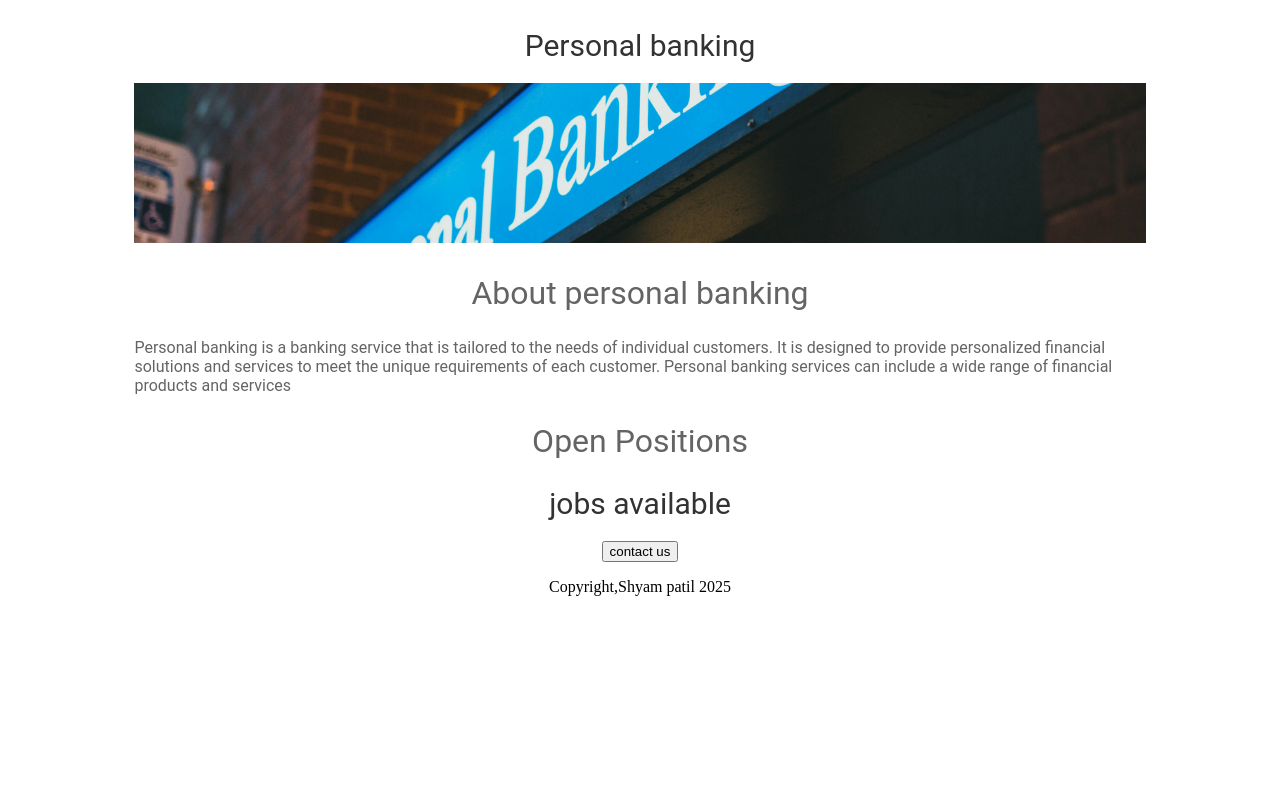
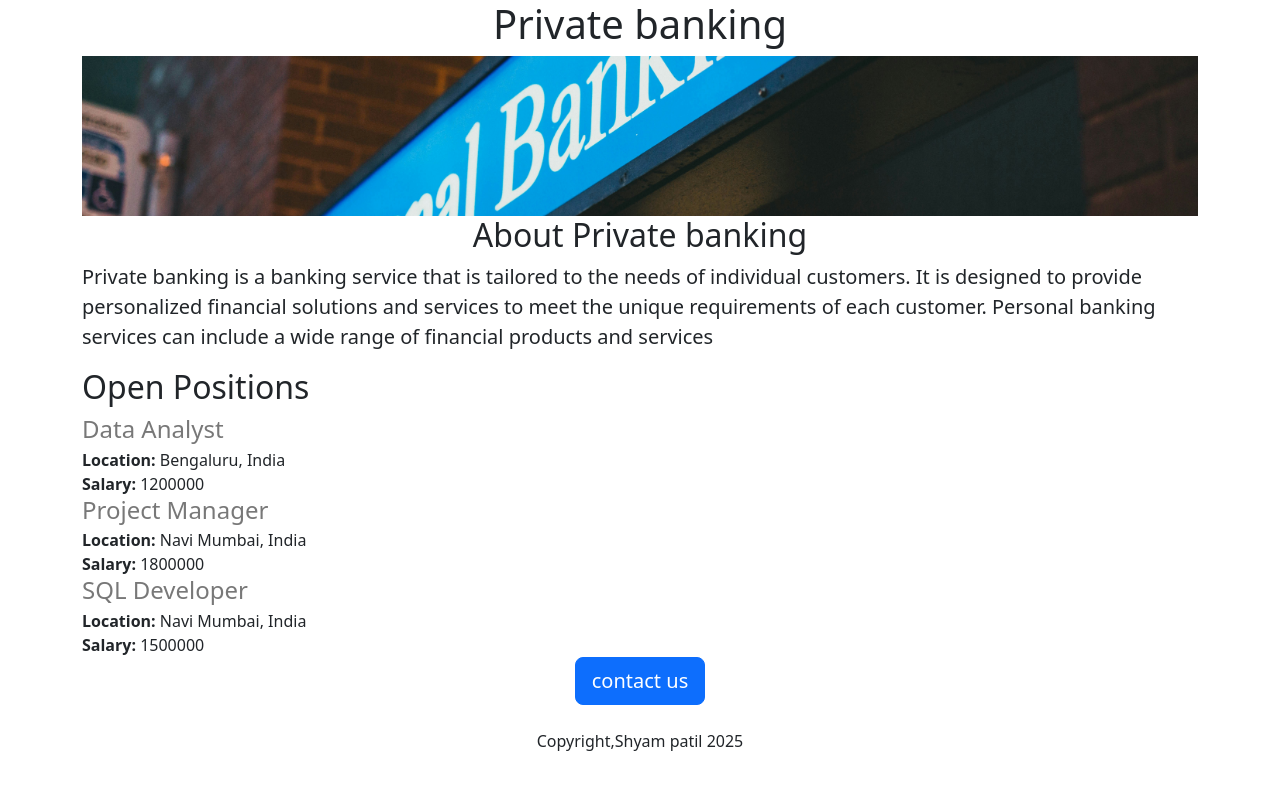
Before and after one commit to shyampatil200006-maker/shyam-development-proj, a Flask app: page / in a window 1280 px wide. Run offline with Flask 3, Linux system fonts and the light colour scheme.

Commit message:
added bootstrap styling and a python list data

```diff
--- a/main.py
+++ b/main.py
@@ -8,17 +8,28 @@
 
 flaskapp = Flask(__name__)
 
+JOBS = [{
+    'id': 1,
+    'title': 'Data Analyst',
+    'location': 'Bengaluru, India',
+    'salary': '1200000'
+}, {
+    'id': 2,
+    'title': 'Project Manager',
+    'location': 'Navi Mumbai, India',
+    'salary': '1800000'
+}, {
+    'id': 3,
+    'title': "SQL Developer",
+    'location': 'Navi Mumbai, India',
+    'salary': '1500000'
+}]
+
 
 @flaskapp.route('/')
 def home():
-  """Home page route."""
-  return render_template('home.html')
-
-
-@flaskapp.route('/about')
-def about():
-  """About page route."""
-  return render_template('home.html')
+  """Home page route. with multiple parameters for job list , banking type"""
+  return render_template('home.html', availjobs=JOBS, bnktype="Private")
 
 
 if __name__ == "__main__":
--- a/templates/home.html
+++ b/templates/home.html
@@ -1,49 +1,37 @@
 <!DOCTYPE html>
 <html>
 <head>
-  <title> Shyam's Home</title>
   <style>
-    h1{
-      font-size: 30px;
-      font-family:Roboto;
-      font-weight:normal;
-      color:rgb(50,50,50);
-      text-align:center;
-    }
     #banner{
       width:100%;
       height:160px;
       object-fit:cover
     }
-    h2{
-      font-size: 32px;
-      font-family:Roboto;
-      font-weight:normal;
-      color:rgb(100,100,100);
-      text-align:center;
-    }
-    .bodytext{
-      font-family:Roboto;
-      color:rgb(100,100,100);
-    }
-    #container{
-      width:80%;
-      margin:auto;
-      overflow:hidden
-    }
   </style>
+   <title> Shyam's Home</title>
+  <meta charset="utf-8">
+  <meta name="viewport" content="width=device-width, initial-scale=1">
+  <link href="https://cdn.jsdelivr.net/npm/bootstrap@5.3.8/dist/css/bootstrap.min.css" rel="stylesheet" integrity="sha384-sRIl4kxILFvY47J16cr9ZwB07vP4J8+LH7qKQnuqkuIAvNWLzeN8tE5YBujZqJLB" crossorigin="anonymous">
 </head>
   <body>
-    <div id = "container">
-    <h1>Personal banking</h1>
-    <img id = "banner" src="https://cf005087-45b8-4b3b-a394-f1569f23f128-00-1z94h9pgn8jec.pike.replit.dev/static/personal_banking.jpg"  </img>
-    <h2>About personal banking</h2>
-    <p class="bodytext">Personal banking is a banking service that is tailored to the needs of individual customers. It is designed to provide personalized financial solutions and services to meet the unique requirements of each customer. Personal banking services can include a wide range of financial products and services</p>
+    <div class = "container">
+    <h1 class = "text-center" mt-2 mb-4>{{bnktype}} banking</h1>
+    <img id = "banner" class = "img-fluid" src="https://cf005087-45b8-4b3b-a394-f1569f23f128-00-1z94h9pgn8jec.pike.replit.dev/static/personal_banking.jpg"  </img>
+    <h2 class = "text-center" mt-2 mb-4>About {{bnktype}} banking</h2>
+    <p class = "lead">{{bnktype}} banking is a banking service that is tailored to the needs of individual customers. It is designed to provide personalized financial solutions and services to meet the unique requirements of each customer. Personal banking services can include a wide range of financial products and services</p>
     <h2>Open Positions</h2>
-    <h1>jobs available</h1>
-    <div style="text-align:center">
-      <button>contact us</button>
-      <p class="cp">Copyright,Shyam patil 2025</p>
+    <div>
+     {%for jobs in availjobs%}
+      <div style="margin-bottom:16" >
+        <h4 style = "color:rgb(120,120,120);margin-bottom:4px">{{jobs['title']}}</h4>
+        <div><b>Location: </b>{{jobs['location']}}</div>
+        <div><b>Salary: </b>{{jobs['salary']}}</div>
+      </div>
+     {%endfor%}
+    </div>
+    <div class ="text-center">
+      <button type="button" class="btn btn-primary btn-lg">contact us</button>
+      <p class = mt-4 mb-4>Copyright,Shyam patil 2025</p>
       </div>
   </body>
 </html>
```
